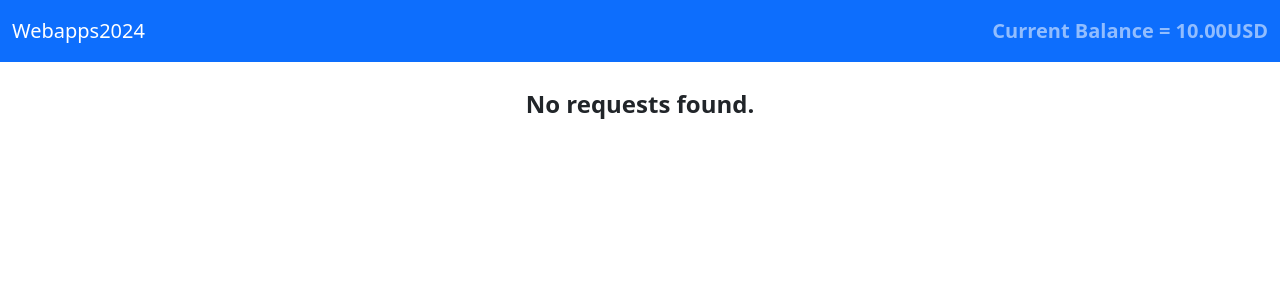
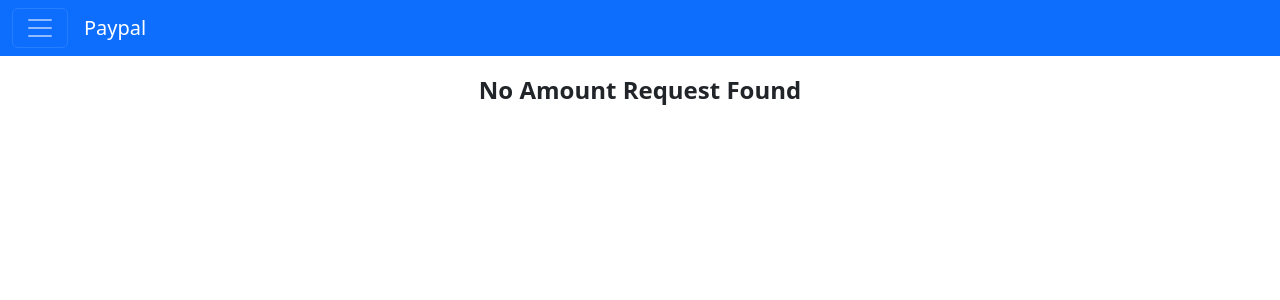
Before and after one commit to hussainmuzamil/webapps2024, a Django app: page /payapp/requests/ in a window 1280 px wide. Shown: the top 300 px of the page. Run offline with Django 5.2, Linux system fonts and the light colour scheme; a user stored in the database is signed in; tables that the repository leaves empty hold one stand-in row (values such as "Sample post").

Commit message:
refactored ui

```diff
--- a/templates/auth/login.html
+++ b/templates/auth/login.html
@@ -1,6 +1,6 @@
 {% extends "base.html" %} {% block content %}
 
-    <div class="container mt-4">
+    <div class="container">
         <div class="container-fluid">
             <div class="row vh-100 justify-content-center">
                 <div class="col-md-6">
--- a/templates/auth/users.html
+++ b/templates/auth/users.html
@@ -1,8 +1,8 @@
 {% extends "base.html" %}
 
 {% block content %}
-    <h1>Users</h1>
-    <table class="table">
+    <h1 class="text-center mb-3 font-weight-bold">Users</h1>
+    <table class="table text-center table-light table-hover table-bordered border-dark table-striped mb-5">
         <thead>
         <tr>
             <th scope="col">#</th>
--- a/templates/base.html
+++ b/templates/base.html
@@ -5,36 +5,63 @@
     <meta name="viewport" content="width=device-width, initial-scale=1.0">
     <title>Webapps2024</title>
     <link href="https://cdn.jsdelivr.net/npm/bootstrap@5.3.3/dist/css/bootstrap.min.css" rel="stylesheet" integrity="sha384-QWTKZyjpPEjISv5WaRU9OFeRpok6YctnYmDr5pNlyT2bRjXh0JMhjY6hW+ALEwIH" crossorigin="anonymous">
-
+    <style>
+        .link:hover {
+            text-decoration: underline;
+            color: #0d6efd;
+        }
+    </style>
 </head>
 <body>
 
-<nav class="navbar navbar-expand-lg navbar-dark bg-primary">
-    <div class="container-fluid">
-        <a class="navbar-brand" href="#">Webapps2024</a>
-        <button class="navbar-toggler" type="button" data-bs-toggle="collapse" data-bs-target="#navbarNav" aria-controls="navbarNav" aria-expanded="false" aria-label="Toggle navigation">
+<nav class="navbar navbar-dark bg-primary mb-3 sticky-top">
+    <div class="container-fluid d-flex justify-content-lg-start align-content-center">
+        <button class="navbar-toggler" type="button" data-bs-toggle="offcanvas" data-bs-target="#offcanvasNavbar" aria-controls="offcanvasNavbar">
             <span class="navbar-toggler-icon"></span>
         </button>
-        <div class="collapse navbar-collapse" id="navbarNav">
-            <ul class="navbar-nav">
-                {% for item in nav_items %}
-                    <li class="nav-item">
-                        <a class="nav-link" href="{{ item.url }}">{{ item.label }}</a>
-                    </li>
-                {% endfor %}
-            </ul>
-            <div class="navbar-text ms-auto fw-bold fs-5">
-                {% if user.is_authenticated %}
-                    {% if balance %}
-                        Current Balance = {{ balance }}{{ currency }}
-                    {% endif %}
-                {% endif %}
-            </div>
-        </div>
+        <a class="navbar-brand ms-3 text-center" href="#">Paypal</a>
     </div>
 </nav>
 
-<div class="container mt-4">
+<div class="offcanvas offcanvas-start" tabindex="-1" id="offcanvasNavbar" aria-labelledby="offcanvasNavbarLabel">
+    <div class="offcanvas-header">
+        <h5 class="h2 text-center text-dark" id="offcanvasNavbarLabel">Paypal</h5>
+        <button type="button" class="btn-close text-reset" data-bs-dismiss="offcanvas" aria-label="Close"></button>
+    </div>
+    <div class="offcanvas-body">
+
+
+        {% if user.is_authenticated %}
+            {% if user.first_name %}
+
+                <p class="text-center fw-bold">Hi, 👋 {{ user.first_name }} </p>
+
+            {% endif %}
+        {% endif %}
+
+        <div class="d-grid gap-2 my-3">
+            {% if user.is_authenticated %}
+                {% if balance %}
+                    <button type="button" class="btn btn-primary flex-1" style="font-size: 1rem;">
+                        Balance <span class="badge bg-primary"> {{ balance }}  {{ currency }}</span>
+                    </button>
+
+                {% endif %}
+            {% endif %}
+        </div>
+
+        <ul class="navbar-nav flex-grow-1 pe-3">
+            {% for item in nav_items %}
+                <li class="nav-item">
+                    <a class="nav-link link" href="{{ item.url }}">{{ item.label }}</a>
+                </li>
+            {% endfor %}
+        </ul>
+
+    </div>
+</div>
+
+<div class="container">
     {% block content %}
     {% endblock %}
 </div>
--- a/templates/requests.html
+++ b/templates/requests.html
@@ -1,8 +1,8 @@
 {% extends "base.html" %}
 {% block content %}
     {% if requests %}
-        <h1>Amount Requests</h1>
-        <table class="table">
+        <h1 class="text-center mb-3 font-weight-bold">Amount Requests</h1>
+        <table class="table text-center table-light table-hover table-bordered border-dark table-striped mb-5">
             <thead>
             <tr>
                 <th scope="col">#</th>
@@ -22,23 +22,25 @@
                     <td>{{ request.amount }}</td>
                     <td>{{ request.status }}</td>
                     <td>
+                        <div>
                             {% if request.status == 'PENDING' %}
+                                <button type="button" class="btn btn-success" onclick="confirmTransfer('{{ request.id }}', '{{ request.requester.email }}', '{{ request.amount }}')">Transfer</button>
                                 <form action="{% url 'request_action' %}" method="post" style="display: inline;">
                                     {% csrf_token %}
                                     <input type="hidden" name="id" value="{{ request.id }}">
                                     <input type="hidden" name="status" value="DECLINED">
                                     <button type="submit" class="btn btn-danger">Decline</button>
                                 </form>
-                            <button type="button" class="btn btn-success" onclick="confirmTransfer('{{ request.id }}', '{{ request.requester.email }}', '{{ request.amount }}')">Transfer</button>
                             {% endif %}
+                        </div>
                     </td>
                 </tr>
             {% endfor %}
             </tbody>
         </table>
     {% else %}
-        <div style="text-align: center;">
-            <p style="font-size: 24px; font-weight: bold;">No requests found.</p>
+        <div style="text-align: center;" class="d-flex justify-content-center align-content-center">
+            <p class="placeholder-glow" style="font-size: 24px; font-weight: bold;">No Amount Request Found</p>
         </div>
     {% endif %}
 
--- a/templates/requests_amount.html
+++ b/templates/requests_amount.html
@@ -8,13 +8,13 @@
                     {% csrf_token %}
                     <div class="mb-3"> <!-- Add margin bottom -->
                         <label for="receiverEmail" class="form-label">Receiver Email:</label>
-                        <input type="email" class="form-control" id="receiverEmail" name="receiver_email" required>
+                        <input type="email" placeholder="email" class="form-control" id="receiverEmail" name="receiver_email" required>
                     </div>
                     <div class="mb-3"> <!-- Add margin bottom -->
                         <label for="amount" class="form-label">Amount:</label>
-                        <input type="number" class="form-control" id="amount" name="amount" min="0" step="0.01" required>
+                        <input type="number" placeholder="amount" class="form-control" id="amount" name="amount" min="0" step="0.01" required>
                     </div>
-                    <div class="text-center mt-3"> <!-- Add margin top -->
+                    <div class="d-grid gap-2">
                         <button type="submit" class="btn btn-primary btn-block">Request</button>
                     </div>
                 </form>
--- a/templates/send_amount.html
+++ b/templates/send_amount.html
@@ -8,13 +8,13 @@
                     {% csrf_token %}
                     <div class="mb-3"> <!-- Add margin bottom -->
                         <label for="receiverEmail" class="form-label">Receiver Email:</label>
-                        <input type="email" class="form-control" id="receiverEmail" name="receiver_email" required>
+                        <input type="email" placeholder="email" class="form-control" id="receiverEmail" name="receiver_email" required>
                     </div>
                     <div class="mb-3"> <!-- Add margin bottom -->
                         <label for="amount" class="form-label">Amount:</label>
-                        <input type="number" class="form-control" id="amount" name="amount" min="0" step="0.01" required>
+                        <input type="number" placeholder="amount" class="form-control" id="amount" name="amount" min="0" step="0.01" required>
                     </div>
-                    <div class="text-center mt-3"> <!-- Add margin top -->
+                    <div class="d-grid gap-2">
                         <button type="submit" class="btn btn-primary btn-block">Send</button>
                     </div>
                 </form>
```
Also changed, not shown: templates/transactions.html (+5 -5 lines), db.sqlite3. Lines whose indentation alone changed are shown as unchanged.
